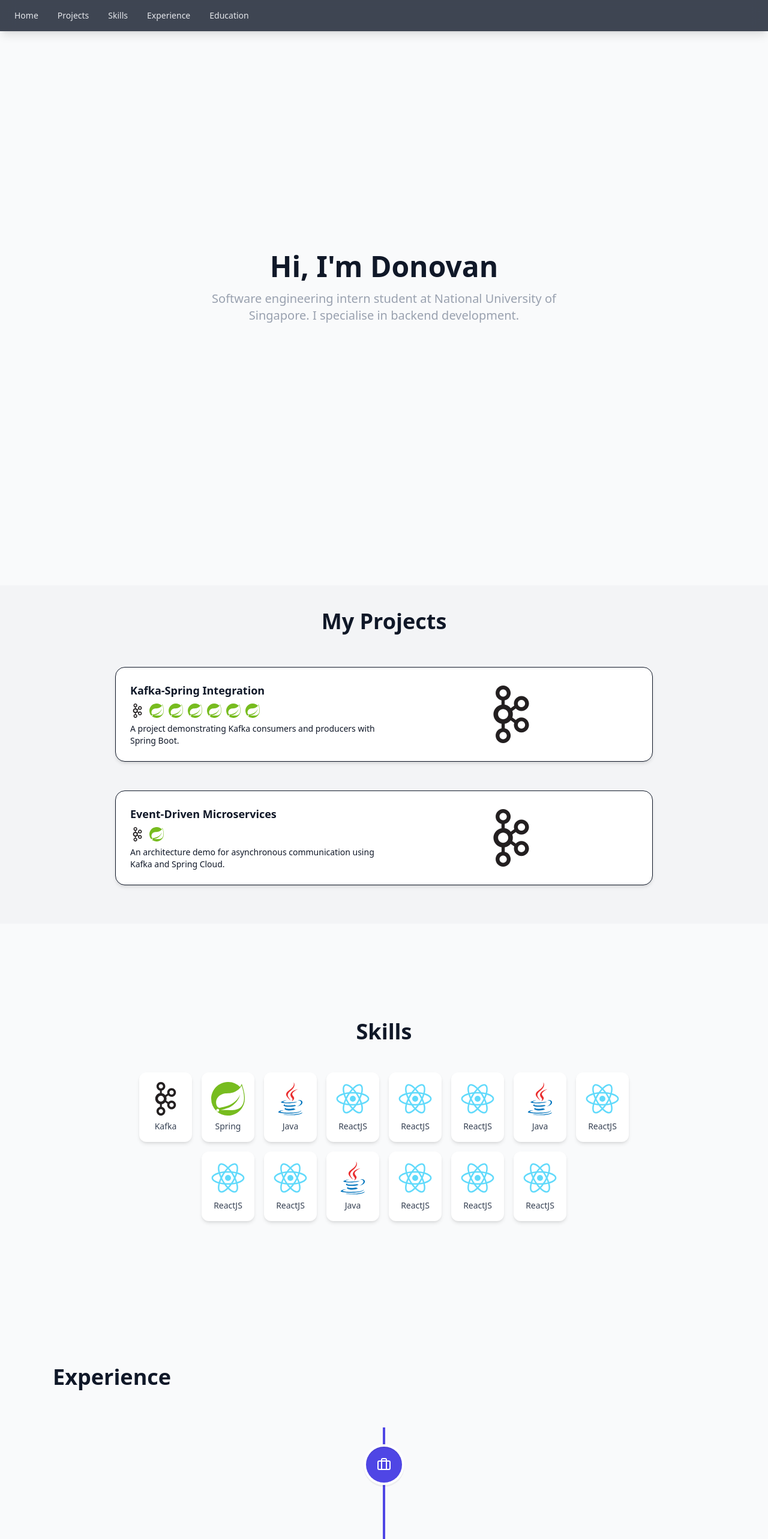
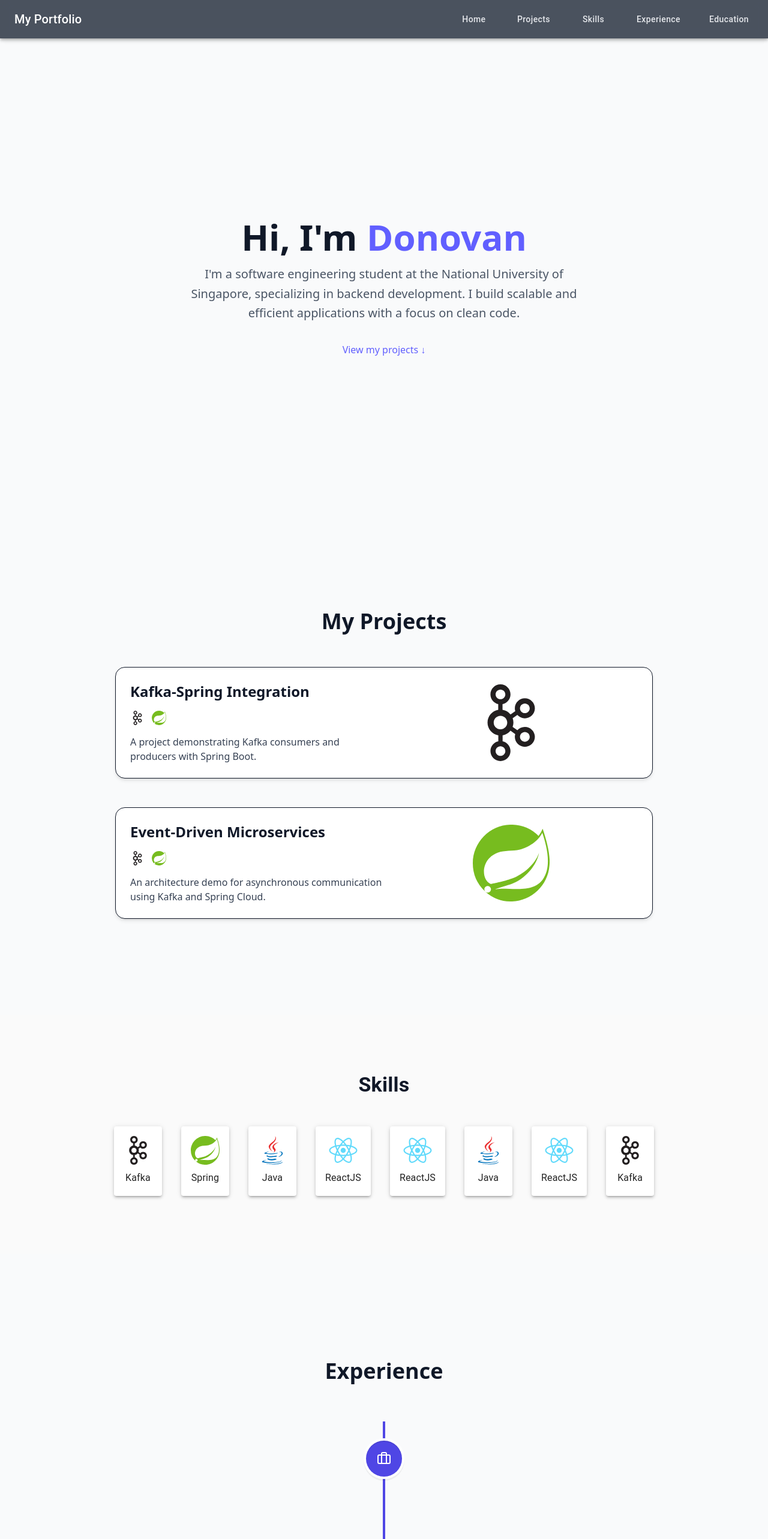
Before and after one commit to DonovanJJ/donovan-portfolio, a React (Vite) app: page / in a window 1280 px wide. Shown: the top 2566 px of the page at 60% size. Built offline with nearby package versions, Linux system fonts and the light colour scheme.

Commit message:
restyle webpage

```diff
--- a/package.json
+++ b/package.json
@@ -13,6 +13,10 @@
     "deploy": "gh-pages -d dist"
   },
   "dependencies": {
+    "@emotion/react": "^11.14.0",
+    "@emotion/styled": "^11.14.1",
+    "@mui/icons-material": "^7.3.1",
+    "@mui/material": "^7.3.1",
     "@tailwindcss/vite": "^4.1.4",
     "lucide-react": "^0.539.0",
     "react": "^19.0.0",
--- a/src/components/Experience.tsx
+++ b/src/components/Experience.tsx
@@ -34,41 +34,33 @@ const Experiences = () => {
   return (
     <section id="experiences" className="py-20 bg-gray-50">
       <div className="max-w-6xl mx-auto px-6">
-        <h2 className="text-4xl font-bold mb-16">Experience</h2>
+        <h2 className="text-4xl font-bold mb-16 text-center">Experience</h2>
 
         <VerticalTimeline lineColor="#4f46e5">
+          {experiences.map((exp, index) => (
             <VerticalTimelineElement
-            contentStyle={{ background: '#ffffff', color: '#1f2937', boxShadow: '0 4px 12px rgba(0,0,0,0.1)' }}
+              key={index}
+              contentStyle={{
+                background: '#ffffff',
+                color: '#1f2937',
+                boxShadow: '0 4px 12px rgba(0,0,0,0.1)',
+                borderRadius: '12px',
+              }}
               contentArrowStyle={{ borderRight: '7px solid  #ffffff' }}
-            date={experiences[0].duration}
+              date={exp.duration}
+              position={index % 2 === 0 ? 'left' : 'right'}
               iconStyle={{ background: '#4f46e5', color: '#fff' }}
               icon={<Briefcase size={20} />}
             >
-            <h3 className="text-xl font-semibold">{experiences[0].role}</h3>
-            <h4 className="text-md text-gray-500 mb-2">{experiences[0].company}</h4>
+              <h3 className="text-xl font-semibold">{exp.role}</h3>
+              <h4 className="text-md text-gray-500 mb-3">{exp.company}</h4>
               <ul className="list-disc list-inside text-gray-600 space-y-1">
-              {experiences[0].description.map((point, i) => (
+                {exp.description.map((point, i) => (
                   <li key={i}>{point}</li>
                 ))}
               </ul>
             </VerticalTimelineElement>
-
-          <VerticalTimelineElement
-            contentStyle={{ background: '#ffffff', color: '#1f2937', boxShadow: '0 4px 12px rgba(0,0,0,0.1)' }}
-            contentArrowStyle={{ borderRight: '7px solid  #ffffff' }}
-            date={experiences[1].duration}
-            iconStyle={{ background: '#4f46e5', color: '#fff' }}
-            position={'right'}
-            icon={<Briefcase size={20} />}
-          >
-            <h3 className="text-xl font-semibold">{experiences[1].role}</h3>
-            <h4 className="text-md text-gray-500 mb-2">{experiences[1].company}</h4>
-            <ul className="list-disc list-inside text-gray-600 space-y-1">
-              {experiences[1].description.map((point, i) => (
-                <li key={i}>{point}</li>
           ))}
-            </ul>
-          </VerticalTimelineElement>
         </VerticalTimeline>
       </div>
     </section>
--- a/src/components/Introduction.tsx
+++ b/src/components/Introduction.tsx
@@ -1,12 +1,18 @@
 const Introduction = () => {
-    return (
-        <div className="h-screen flex flex-col justify-center items-center text-center">
-        <h1 className="text-5xl font-bold mb-4">Hi, I'm Donovan</h1>
-        <p className="text-xl text-gray-400 max-w-xl">
-          Software engineering intern student at National University of Singapore. I specialise in backend development.
-        </p>
-      </div>
-    )
-}
+  return (
+    <div className="h-screen flex flex-col justify-center items-center text-center px-4 md:px-0 bg-gray-50">
+      <h1 className="text-5xl md:text-6xl font-extrabold mb-4 text-gray-900">
+        Hi, I'm <span className="text-indigo-500">Donovan</span>
+      </h1>
+      <p className="text-lg md:text-xl text-gray-600 max-w-2xl leading-relaxed">
+        I'm a software engineering student at the National University of Singapore, specializing in backend development. I build scalable and efficient applications with a focus on clean code.
+      </p>
+      {/* Optional: Add a "Scroll Down" or CTA */}
+      <a href="#projects" className="mt-8 inline-block text-indigo-500 hover:text-indigo-400 transition font-medium">
+        View my projects ↓
+      </a>
+    </div>
+  );
+};
 
 export default Introduction;
--- a/src/components/Navbar.tsx
+++ b/src/components/Navbar.tsx
@@ -1,17 +1,93 @@
+import { useState } from 'react';
+import AppBar from '@mui/material/AppBar';
+import Toolbar from '@mui/material/Toolbar';
+import IconButton from '@mui/material/IconButton';
+import Typography from '@mui/material/Typography';
+import Button from '@mui/material/Button';
+import MenuIcon from '@mui/icons-material/Menu';
+import Drawer from '@mui/material/Drawer';
+import List from '@mui/material/List';
+import ListItem from '@mui/material/ListItem';
+import ListItemText from '@mui/material/ListItemText';
+import Box from '@mui/material/Box';
+
 const Navbar = () => {
+  const [drawerOpen, setDrawerOpen] = useState(false);
+
+  const menuItems = [
+    { text: 'Home', link: '#introduction' },
+    { text: 'Projects', link: '#projects' },
+    { text: 'Skills', link: '#skills' },
+    { text: 'Experience', link: '#experiences' },
+    { text: 'Education', link: '#education' },
+  ];
+
   return (
-    <nav className="fixed top-0 w-full backdrop-blur-md bg-gray-900/80 z-50 px-6 py-4 shadow-lg">
-      <div className="max-w-7xl mx-auto flex justify-between items-center">
-        <div className="hidden md:flex space-x-8 text-sm font-medium">
-          <a href="#introduction" className="text-gray-200 hover:text-indigo-400 transition">Home</a>
-          <a href="#projects" className="text-gray-200 hover:text-indigo-400 transition">Projects</a>
-          <a href="#skills" className="text-gray-200 hover:text-indigo-400 transition">Skills</a>
-          <a href="#experiences" className="text-gray-200 hover:text-indigo-400 transition">Experience</a>
-          <a href="#education" className="text-gray-200 hover:text-indigo-400 transition">Education</a>
-        </div>
-      </div>
-    </nav>
-  )
-}
+    <>
+      <AppBar
+        position="fixed"
+        sx={{ backgroundColor: 'rgba(31, 41, 55, 0.8)', backdropFilter: 'blur(10px)' }}
+        elevation={4}
+      >
+        <Toolbar sx={{ justifyContent: 'space-between' }}>
+          <Typography variant="h6" component="div">
+            My Portfolio
+          </Typography>
 
-export default Navbar
+          {/* Desktop Menu */}
+          <Box sx={{ display: { xs: 'none', md: 'flex' }, gap: 4 }}>
+            {menuItems.map((item) => (
+              <Button
+                key={item.text}
+                color="inherit"
+                href={item.link}
+                sx={{
+                  color: '#E5E7EB', // Tailwind gray-200
+                  textTransform: 'none',
+                  '&:hover': { color: '#818CF8' }, // Tailwind indigo-400
+                }}
+              >
+                {item.text}
+              </Button>
+            ))}
+          </Box>
+
+          {/* Mobile Hamburger */}
+          <IconButton
+            color="inherit"
+            edge="end"
+            sx={{ display: { xs: 'flex', md: 'none' } }}
+            onClick={() => setDrawerOpen(true)}
+          >
+            <MenuIcon />
+          </IconButton>
+        </Toolbar>
+      </AppBar>
+
+      {/* Mobile Drawer */}
+      <Drawer
+        anchor="right"
+        open={drawerOpen}
+        onClose={() => setDrawerOpen(false)}
+        PaperProps={{ sx: { backgroundColor: '#1F2937', color: '#E5E7EB', width: 250 } }}
+      >
+        <Box role="presentation">
+          <List>
+            {menuItems.map((item) => (
+              <ListItem
+                key={item.text}
+                component="a"
+                href={item.link}
+                onClick={() => setDrawerOpen(false)}
+              >
+                <ListItemText primary={item.text} />
+              </ListItem>
+            ))}
+          </List>
+        </Box>
+      </Drawer>
+    </>
+  );
+};
+
+export default Navbar;
--- a/src/components/Projects.tsx
+++ b/src/components/Projects.tsx
@@ -3,49 +3,75 @@ import springLogo from '/images/spring.svg'
 
 type ProjectCardDetails = {
   projectTitle: string;
-    techStack: any[];
+  techStack: { name: string; logo: string }[];
   description: string;
-}
+  image?: string; // optional project illustration
+};
 
-const ProjectCard = ({ projectTitle, techStack, description }: ProjectCardDetails) => {
+const ProjectCard = ({ projectTitle, techStack, description, image }: ProjectCardDetails) => {
   return (
-        <div className="flex flex-col md:flex-row border rounded-2xl p-6 w-full max-w-4xl my-6 bg-white shadow-md hover:shadow-xl transition">
-            {/* left side */}
-            <div className="md:w-1/2 w-full text-sm space-y-2">
-                <div className="text-lg font-semibold">{projectTitle}</div>
-                <div className="flex flex-wrap items-center gap-2">
+    <div className="flex flex-col md:flex-row border rounded-2xl p-6 w-full max-w-4xl my-6 bg-white shadow-md hover:shadow-xl transition-transform transform hover:scale-105">
+
+      {/* Left side: Text content */}
+      <div className="md:w-1/2 w-full flex flex-col justify-center space-y-4 text-left">
+        <h3 className="text-2xl font-bold">{projectTitle}</h3>
+
+        <div className="flex flex-wrap items-center gap-3">
           {techStack.map((tech, index) => (
-                        <img key={index} src={tech} alt={`tech-${index}`} className="h-6 w-6" />
+            <img
+              key={index}
+              src={tech.logo}
+              alt={tech.name}
+              className="h-6 w-6"
+              title={tech.name}
+            />
           ))}
         </div>
-                <div className="text-left break-words">{description}</div>
+
+        <p className="text-gray-700">{description}</p>
       </div>
 
-            {/* right side */}
+      {/* Right side: Image / visual */}
+      {image && (
         <div className="md:w-1/2 w-full flex items-center justify-center mt-4 md:mt-0">
-                <img src={kafkaLogo} className="w-24 h-24" alt="project visual" />
+          <img src={image} alt={`${projectTitle} visual`} className="w-32 h-32 object-contain" />
         </div>
+      )}
     </div>
-    )
-}
+  );
+};
+
 
 const Projects = () => {
+  const projectList = [
+    {
+      projectTitle: "Kafka-Spring Integration",
+      description: "A project demonstrating Kafka consumers and producers with Spring Boot.",
+      techStack: [
+        { name: "Kafka", logo: kafkaLogo },
+        { name: "Spring", logo: springLogo },
+      ],
+      image: kafkaLogo, // optional image for visual
+    },
+    {
+      projectTitle: "Event-Driven Microservices",
+      description: "An architecture demo for asynchronous communication using Kafka and Spring Cloud.",
+      techStack: [
+        { name: "Kafka", logo: kafkaLogo },
+        { name: "Spring", logo: springLogo },
+      ],
+      image: springLogo,
+    },
+  ];
+
   return (
-        <div className="flex flex-col items-center justify-center px-4 py-10 bg-gray-100">
+    <div className="flex flex-col items-center justify-center px-4 py-10">
       <h2 className="text-4xl font-bold mb-8 text-center">My Projects</h2>
-            <ProjectCard
-                projectTitle="Kafka-Spring Integration"
-                description="A project demonstrating Kafka consumers and producers with Spring Boot."
-                techStack={[kafkaLogo, springLogo, springLogo, springLogo, springLogo, springLogo, springLogo]}
-            />
-            <ProjectCard
-                projectTitle="Event-Driven Microservices"
-                description="An architecture demo for asynchronous communication using Kafka and Spring Cloud."
-                techStack={[kafkaLogo, springLogo]}
-            />
+      {projectList.map((project, idx) => (
+        <ProjectCard key={idx} {...project} />
+      ))}
     </div>
-    )
-}
-
+  );
+};
 
 export default Projects;
--- a/src/components/Skills.tsx
+++ b/src/components/Skills.tsx
@@ -1,52 +1,71 @@
-import kafkaLogo from '/images/kafka.svg'
-import springLogo from '/images/spring.svg'
-import javaLogo from '/images/java.svg'
-import reactLogo from '/images/react.svg'
+import { Box, Grid, Card, Typography, Tooltip } from '@mui/material';
+import kafkaLogo from '/images/kafka.svg';
+import springLogo from '/images/spring.svg';
+import javaLogo from '/images/java.svg';
+import reactLogo from '/images/react.svg';
 
-type GridProps = {
-    imagePath: string,
-    altValue: string,
-    imageName: string
-}
+type Skill = {
+  name: string;
+  logo: string;
+  level?: string;
+};
 
-const GridItem = ({ imagePath, altValue, imageName }: GridProps) => {
+const skills: Skill[] = [
+  { name: 'Kafka', logo: kafkaLogo, level: 'Intermediate' },
+  { name: 'Spring', logo: springLogo, level: 'Intermediate' },
+  { name: 'Java', logo: javaLogo, level: 'Advanced' },
+  { name: 'ReactJS', logo: reactLogo, level: 'Intermediate' },
+  { name: 'ReactJS', logo: reactLogo, level: 'Intermediate' },
+  { name: 'Java', logo: javaLogo, level: 'Advanced' },
+  { name: 'ReactJS', logo: reactLogo, level: 'Intermediate' },
+  { name: 'Kafka', logo: kafkaLogo, level: 'Intermediate' },
+];
+
+const SkillCard = ({ name, logo, level }: Skill) => {
   return (
-    <div className="flex flex-col items-center justify-center p-4 bg-white shadow-md rounded-xl hover:shadow-xl transform transition duration-300 hover:-translate-y-1">
-      <img src={imagePath} alt={altValue} className="w-12 h-12 md:w-14 md:h-14 mb-2" />
-      <span className="text-sm font-medium text-gray-700">{imageName}</span>
-    </div>
-  )
-}
+    <Tooltip title={level || ''} arrow>
+      <Card
+        sx={{
+          display: 'flex',
+          flexDirection: 'column',
+          alignItems: 'center',
+          justifyContent: 'center',
+          p: 2,
+          transition: 'transform 0.3s, box-shadow 0.3s',
+          '&:hover': {
+            transform: 'translateY(-5px) scale(1.05)',
+            boxShadow: 6,
+          },
+        }}
+        elevation={3}
+      >
+        <img src={logo} alt={name} style={{ width: 48, height: 48, marginBottom: 8 }} />
+        <Typography variant="subtitle1" component="span">
+          {name}
+        </Typography>
+      </Card>
+    </Tooltip>
+  );
+};
 
-// find more skill icons here https://techicons.dev/icons/spring
 const Skills = () => {
-    return (
-      <section id="skills" className="py-16 bg-gray-50">
-        <div className="w-full flex justify-center">
-            <div className="w-5/6 lg:w-3/4">
-                <h2 className="text-4xl font-bold mb-12 text-center">Skills</h2>
-                <div className="flex flex-wrap justify-center gap-4 w-11/12 mx-auto">
-                    <GridItem imagePath={kafkaLogo} altValue="kafka" imageName="Kafka" />
-                    <GridItem imagePath={springLogo} altValue="spring" imageName="Spring" />
-                    <GridItem imagePath={javaLogo} altValue="java" imageName="Java" />
-                    <GridItem imagePath={reactLogo} altValue="react" imageName="ReactJS" />
-                    <GridItem imagePath={reactLogo} altValue="react" imageName="ReactJS" />
-                    <GridItem imagePath={reactLogo} altValue="react" imageName="ReactJS" />
-                    <GridItem imagePath={javaLogo} altValue="java" imageName="Java" />
-                    <GridItem imagePath={reactLogo} altValue="react" imageName="ReactJS" />
-                    <GridItem imagePath={reactLogo} altValue="react" imageName="ReactJS" />
-                    <GridItem imagePath={reactLogo} altValue="react" imageName="ReactJS" />
-                    <GridItem imagePath={javaLogo} altValue="java" imageName="Java" />
-                    <GridItem imagePath={reactLogo} altValue="react" imageName="ReactJS" />
-                    <GridItem imagePath={reactLogo} altValue="react" imageName="ReactJS" />
-                    <GridItem imagePath={reactLogo} altValue="react" imageName="ReactJS" />
-                </div>
-            </div>
-        </div>
-      </section>
-    )
-}
+  return (
+    <Box component="section" id="skills" sx={{ py: 12, bgcolor: 'grey.50' }}>
+      <Box sx={{ maxWidth: 1200, mx: 'auto', px: 2 }}>
+        <Typography variant="h4" component="h2" align="center" fontWeight={700} mb={6}>
+          Skills
+        </Typography>
 
-
+        <Grid container spacing={4} justifyContent="center">
+          {skills.map((skill, idx) => (
+            <Grid item key={idx} xs={6} sm={4} md={3} lg={2}>
+              <SkillCard {...skill} />
+            </Grid>
+          ))}
+        </Grid>
+      </Box>
+    </Box>
+  );
+};
 
 export default Skills;
--- a/src/index.css
+++ b/src/index.css
@@ -6,6 +6,7 @@ html, body, #root {
   padding: 0;
   width: 100%;
   height: 100%;
+  background: #f9fafb;
 }
 
 html {
```
Also changed, not shown: 1 other file (tests, documents, lock files or other folders). Lines whose indentation alone changed are shown as unchanged.
